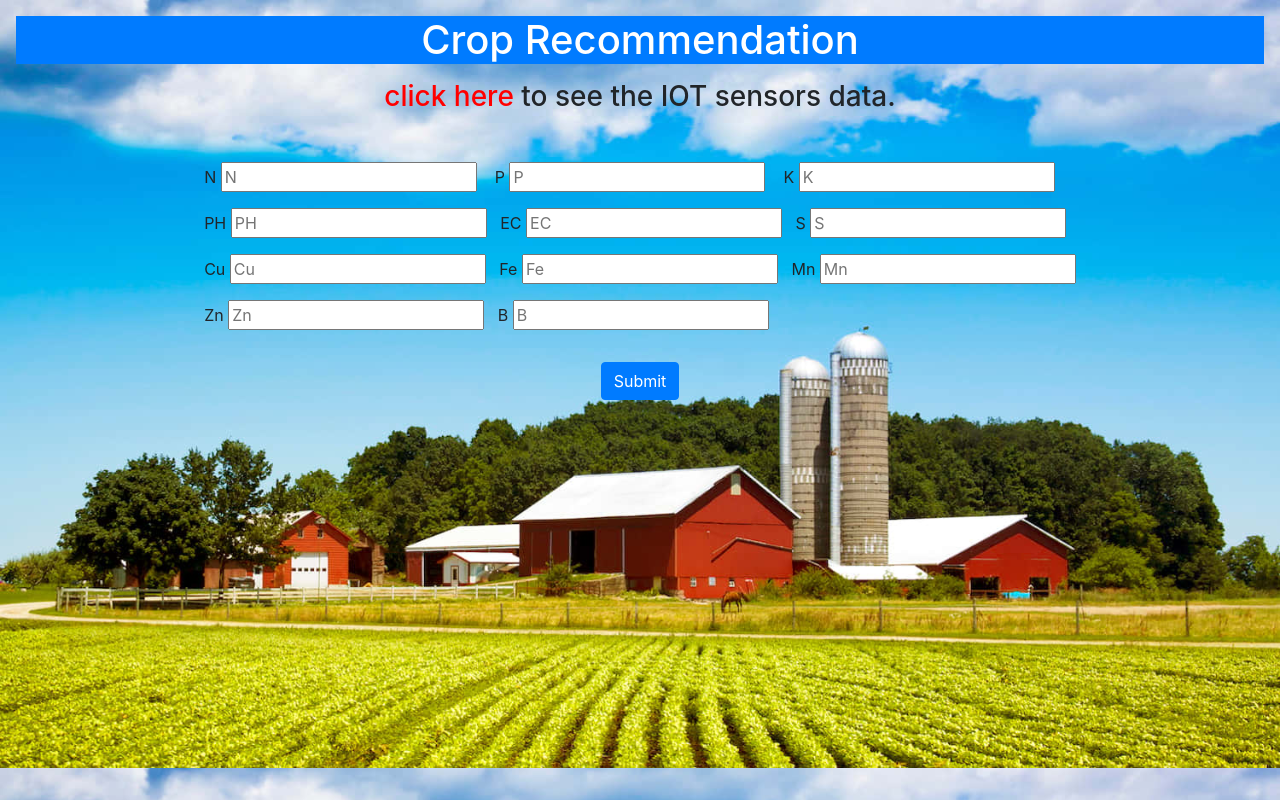
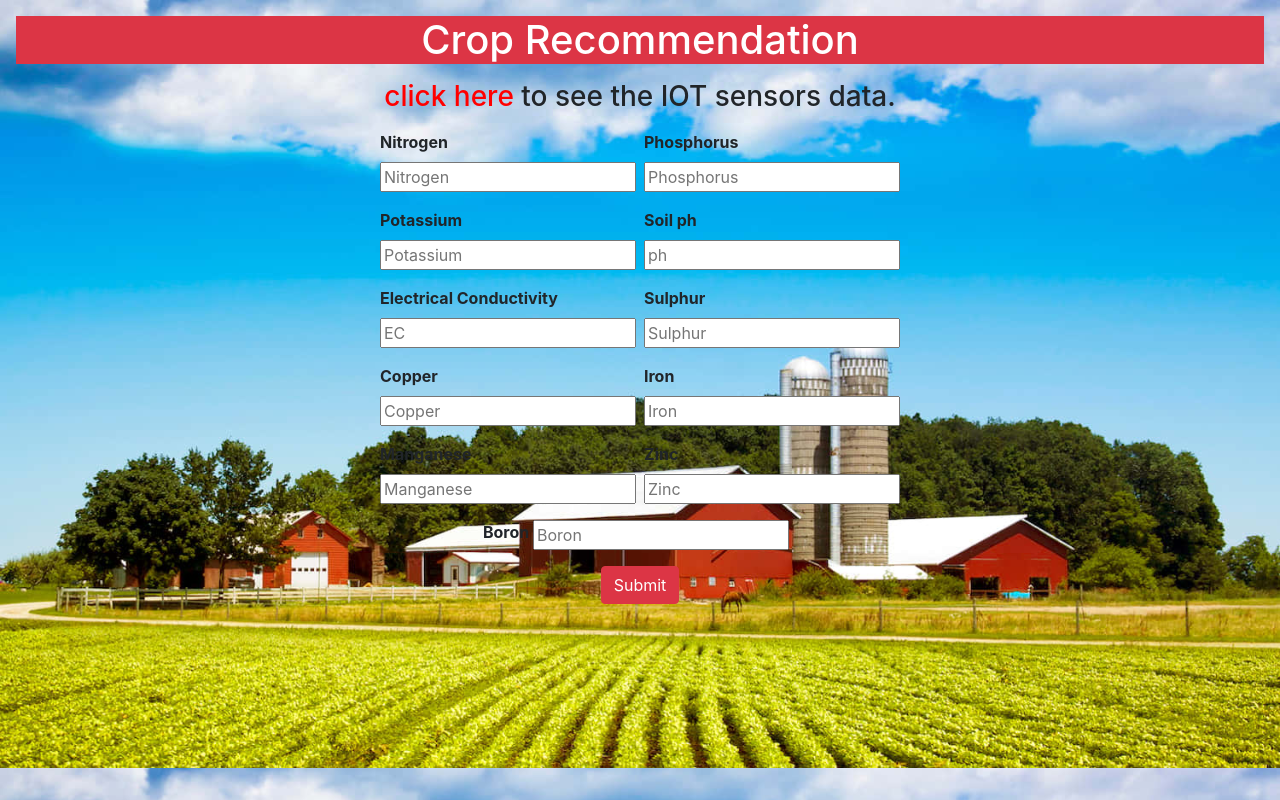
Before and after one commit to rajiv8/SmartFarm, a Flask app: page / in a window 1280 px wide. Run offline with Flask 2, Linux system fonts and the light colour scheme; parts of the project's set-up code (start-up, migrations or seed data) failed here and were passed over; some libraries are stand-ins or nearby versions.

Commit message:
modified

```diff
--- a/main.py
+++ b/main.py
@@ -44,4 +44,4 @@ def home():
     return render_template('index.html')
 
 if __name__ == "__main__":
-    app.run(debug=False)
+    app.run(debug=True)
--- a/templates/index.html
+++ b/templates/index.html
@@ -5,54 +5,69 @@
     <link rel="stylesheet" href="https://stackpath.bootstrapcdn.com/bootstrap/4.3.1/css/bootstrap.min.css" integrity="sha384-ggOyR0iXCbMQv3Xipma34MD+dH/1fQ784/j6cY/iJTQUOhcWr7x9JvoRxT2MZw1T" crossorigin="anonymous">
     <title>Crop Recommendation</title>
 </head>
-<body style="background:url(../static/farm.jpg); background-size: cover;">
-    <h1 class="text-center m-3 badge-primary text-wrap">Crop Recommendation</h1>
-    <h3 class="text-center"><a href="http://" style="color: red;">click here</a> to see the IOT sensors data.</h3>
-    <div class="container mt-5">
+<body style="background-image:url(../static/farm.jpg); background-size:cover;">
+    <h1 class="text-center m-3 badge-danger text-wrap">Crop Recommendation</h1>
+    <h3 class="text-center"><a href="https://thingspeak.com/channels/1702209" style="color: red;">click here</a> to see the IOT sensors data.</h3>
+    <div class="container mt-3">
         <form action="/" method="post" style="display: flex; flex-direction: column; align-items: center;" >
-            <div class="form-group">
-            <label for="formGroupExampleInput1">N</label>
-            <input type="text" class="formGroupExampleInput3" id="formGroupExampleInput1" name="N" placeholder="N" required>
-            &nbsp;&nbsp;
-
-            <label for="formGroupExampleInput2">P</label>
-            <input type="text" class="form-group" id="formGroupExampleInput2" name="P"  placeholder="P" required>
-            &nbsp;&nbsp;
-            <label for="formGroupExampleInput3">K</label>
-            <input type="text" class="form-group" id="formGroupExampleInput3" name="K"  placeholder="K" required>
-            <br>
-            <label for="formGroupExampleInput4">PH</label>
-            <input type="text" class="form-group" id="formGroupExampleInput4" name="PH"  placeholder="PH" required>
-            &nbsp;
-
-            <label for="formGroupExampleInput5">EC</label>
-            <input type="text" class="form-group" id="formGroupExampleInput5" name="EC" placeholder="EC" required>
-            &nbsp;
-
-            <label for="formGroupExampleInput6">S</label>
-            <input type="text" class="form-group" id="formGroupExampleInput6" name="S" placeholder="S" required>
-            <br>
-
-            <label for="formGroupExampleInput7">Cu</label>
-            <input type="text" class="form-group" id="formGroupExampleInput7" name="Cu"  placeholder="Cu" required>
-            &nbsp;
-            <label for="formGroupExampleInput8">Fe</label>
-            <input type="text" class="form-group" id="formGroupExampleInput8" name="Fe"  placeholder="Fe" required>
-            &nbsp;
-
-            <label for="formGroupExampleInput8">Mn</label>
-            <input type="text" class="form-group" id="formGroupExampleInput8" name="Mn"  placeholder="Mn" required>
-
-            <br>
-            <label for="formGroupExampleInput8">Zn</label>
-            <input type="text" class="form-group" id="formGroupExampleInput8" name="Zn"  placeholder="Zn" required>
-            &nbsp;
-
-            <label for="formGroupExampleInput8">B</label>
-            <input type="text" class="form-group" id="formGroupExampleInput8" name="B"  placeholder="B" required>
+            <div style="font-weight: bold;">
+                <div style="display:flex;">
+                    <div class="mr-2">
+                    <label for="formGroupExampleInput1">Nitrogen</label> <br>
+                    <input type="text" class="formGroupExampleInput3" id="formGroupExampleInput1" name="N" placeholder="Nitrogen" required>
+                    </div>
+                    <div>
+                    <label for="formGroupExampleInput2">Phosphorus</label><br>
+                    <input type="text" class="form-group" id="formGroupExampleInput2" name="P"  placeholder="Phosphorus" required>
+                    </div>
+                </div>
+                <div style="display:flex;">
+                    <div class="mr-2">
+                    <label for="formGroupExampleInput3">Potassium</label><br>
+                    <input type="text" class="form-group" id="formGroupExampleInput3" name="K"  placeholder="Potassium" required>
+                    </div>
+                    <div>
+                    <label for="formGroupExampleInput4">Soil ph</label><br>
+                    <input type="text" class="form-group" id="formGroupExampleInput4" name="PH"  placeholder="ph" required>
+                    </div>
+                </div>
+                <div style="display: flex;">
+                    <div class="mr-2">
+                    <label for="formGroupExampleInput5">Electrical Conductivity</label><br>
+                    <input type="text" class="form-group" id="formGroupExampleInput5" name="EC" placeholder="EC" required>
+                    </div>
+                    <div>
+                    <label for="formGroupExampleInput6">Sulphur</label><br>
+                    <input type="text" class="form-group" id="formGroupExampleInput6" name="S" placeholder="Sulphur" required>
+                    </div>
+                </div>
+                <div style="display:flex;">
+                    <div class="mr-2">
+                    <label for="formGroupExampleInput7">Copper</label><br>
+                    <input type="text" class="form-group" id="formGroupExampleInput7" name="Cu"  placeholder="Copper" required>
+                    </div>
+                    <div>
+                    <label for="formGroupExampleInput8">Iron</label><br>
+                    <input type="text" class="form-group" id="formGroupExampleInput8" name="Fe"  placeholder="Iron" required>
+                    </div>
+                </div>
+                <div style="display:flex;">
+                    <div class="mr-2">
+                    <label for="formGroupExampleInput8">Manganese</label><br>
+                    <input type="text" class="form-group" id="formGroupExampleInput8" name="Mn"  placeholder="Manganese" required>
+                    </div>
+                    <div>
+                    <label for="formGroupExampleInput8">Zinc</label><br>
+                    <input type="text" class="form-group" id="formGroupExampleInput8" name="Zn"  placeholder="Zinc" required>
+                    </div>
+                </div>
+                <div style="display: flex; justify-content: center;" class="mr-2" >
+                    <label for="formGroupExampleInput8">Boron</label>&nbsp;
+                    <input type="text" class="form-group" id="formGroupExampleInput8" name="B"  placeholder="Boron" required>
+                </div>
             </div>
 
-            <button type="submit" class="btn btn-primary">Submit</button>
+            <button type="submit" class="btn btn-danger">Submit</button>
 
         </form>
     </div>
```
Also changed, not shown: templates/result.html (+60 -45 lines).
